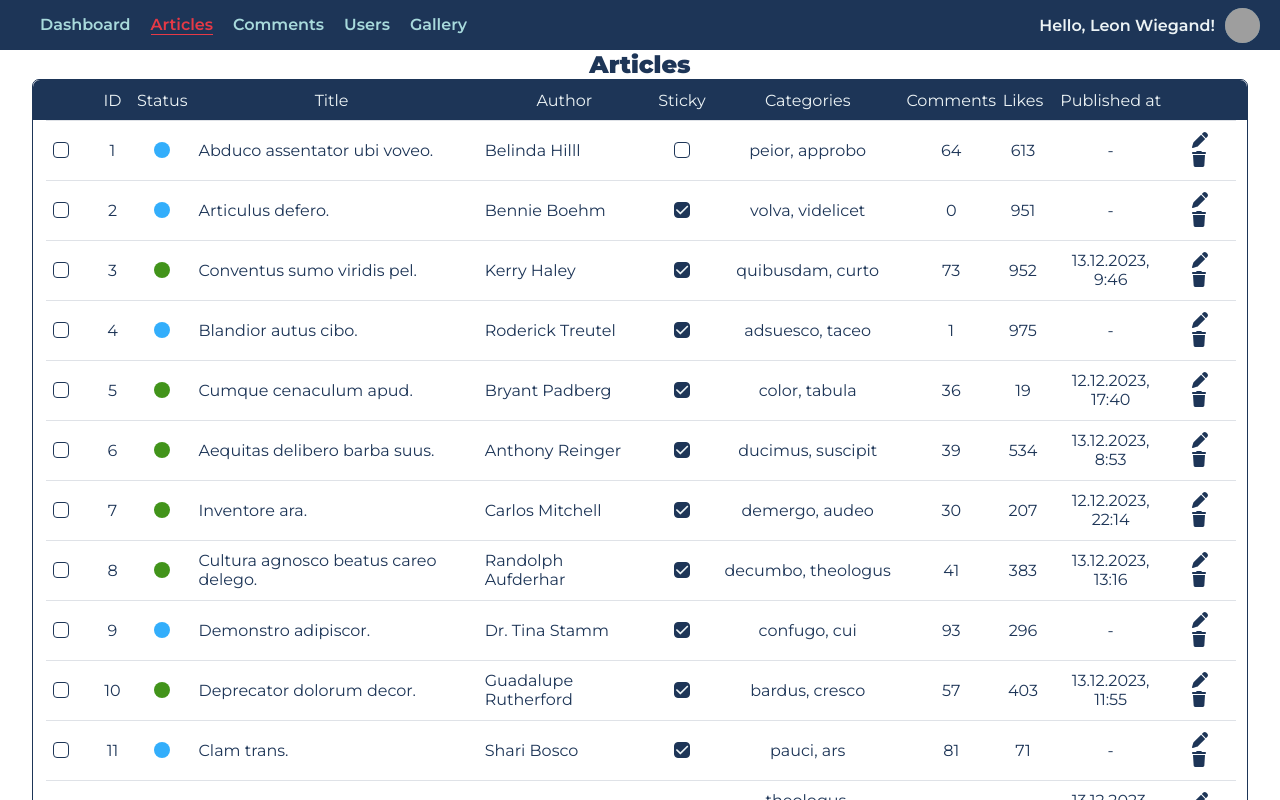
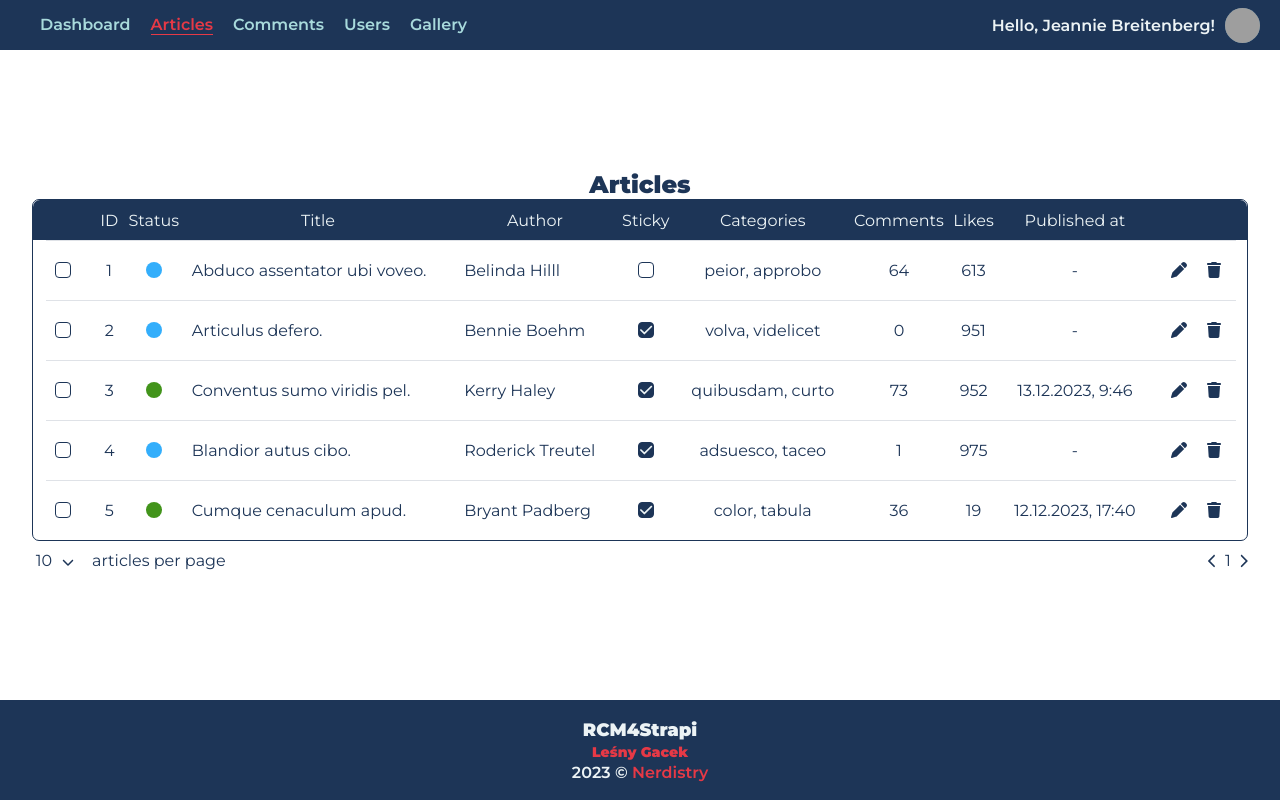
Before and after one commit to DarekMazur/react-content-manager, a React (Vite) app: page /articles in a window 1280 px wide. Shown: the top 800 px of the page. Built offline with nearby package versions, Linux system fonts and the light colour scheme; grey boxes are pictures that could not be loaded.

Commit message:
Move pagination module to new component

```diff
--- a/src/__mock__/mockTempPosts.tsx
+++ b/src/__mock__/mockTempPosts.tsx
@@ -5,7 +5,7 @@ import { TablePostDataTypes } from '../components/Organisms/Table/Table.tsx';
 
 export const mockTempPosts: Array<TablePostDataTypes> = [];
 
-for (let i = 0; i < 150; i++) {
+for (let i = 0; i < 5; i++) {
   const post = {
     title: faker.lorem.sentence({ min: 2, max: 5 }),
     author: faker.person.fullName(),
--- /dev/null
+++ b/src/components/Molecules/Pagination/Pagination.styles.ts
@@ -0,0 +1,12 @@
+import styled from 'styled-components';
+
+export const StyledPagination = styled.div`
+  min-width: 4rem;
+  display: flex;
+  justify-content: space-between;
+  align-items: center;
+
+  span {
+    padding: 0 0.5rem;
+  }
+`;
--- /dev/null
+++ b/src/components/Molecules/Pagination/Pagination.tsx
@@ -0,0 +1,36 @@
+import { FC } from 'react';
+import { FontAwesomeIcon } from '@fortawesome/react-fontawesome';
+import { StyledPagination } from './Pagination.styles.ts';
+
+interface PaginationProps {
+  pages: number;
+}
+
+const Pagination: FC<PaginationProps> = ({ pages }) => {
+  const paginationValues = (pages: number) => {
+    const pagesEnums = [];
+    for (let i = 1; i <= pages; i++) {
+      pagesEnums.push(i);
+    }
+
+    return pagesEnums;
+  };
+
+  return (
+    <StyledPagination>
+      <FontAwesomeIcon
+        style={{ fontSize: '1.4rem' }}
+        icon={['fas', 'chevron-left']}
+      />
+      {paginationValues(pages).map((number) => (
+        <span key={number}>{number}</span>
+      ))}
+      <FontAwesomeIcon
+        style={{ fontSize: '1.4rem' }}
+        icon={['fas', 'chevron-right']}
+      />
+    </StyledPagination>
+  );
+};
+
+export default Pagination;
--- a/src/pages/Articles/Articles.tsx
+++ b/src/pages/Articles/Articles.tsx
@@ -2,53 +2,10 @@ import Heading from '../../components/Atoms/Heading/Heading.tsx';
 import Table from '../../components/Organisms/Table/Table.tsx';
 import EntriesNumberPicker from '../../components/Molecules/EntriesNumberPicker/EntriesNumberPicker.tsx';
 import Wrapper from '../../components/Organisms/Wrapper/Wrapper.tsx';
+import Pagination from '../../components/Molecules/Pagination/Pagination.tsx';
 import { articlesTableHeaders } from '../../utils/data.ts';
 import { mockTempPosts } from '../../__mock__/mockTempPosts.tsx';
-import { FontAwesomeIcon } from '@fortawesome/react-fontawesome';
-import styled from 'styled-components';
-import { FC, useEffect, useState } from 'react';
-
-export const StyledPagination = styled.div`
-  min-width: 4rem;
-  display: flex;
-  justify-content: space-between;
-  align-items: center;
-
-  span {
-    padding: 0 0.5rem;
-  }
-`;
-
-interface PaginationProps {
-  pages: number;
-}
-
-const Pagination: FC<PaginationProps> = ({ pages }) => {
-  const paginationValues = (pages: number) => {
-    const pagesEnums = [];
-    for (let i = 1; i <= pages; i++) {
-      pagesEnums.push(i);
-    }
-
-    return pagesEnums;
-  };
-
-  return (
-    <StyledPagination>
-      <FontAwesomeIcon
-        style={{ fontSize: '1.4rem' }}
-        icon={['fas', 'chevron-left']}
-      />
-      {paginationValues(pages).map((number) => (
-        <span key={number}>{number}</span>
-      ))}
-      <FontAwesomeIcon
-        style={{ fontSize: '1.4rem' }}
-        icon={['fas', 'chevron-right']}
-      />
-    </StyledPagination>
-  );
-};
+import { useEffect, useState } from 'react';
 
 const Articles = () => {
   const tempFakePosts = mockTempPosts;
```
Also changed, not shown: src/components/Molecules/Pagination/PAgination.styles.ts (added, +12 -0 lines).
